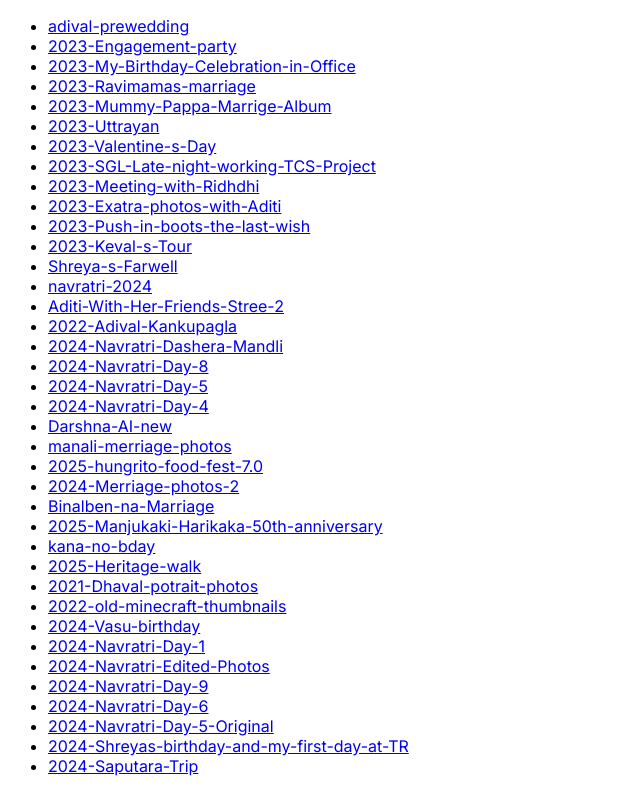
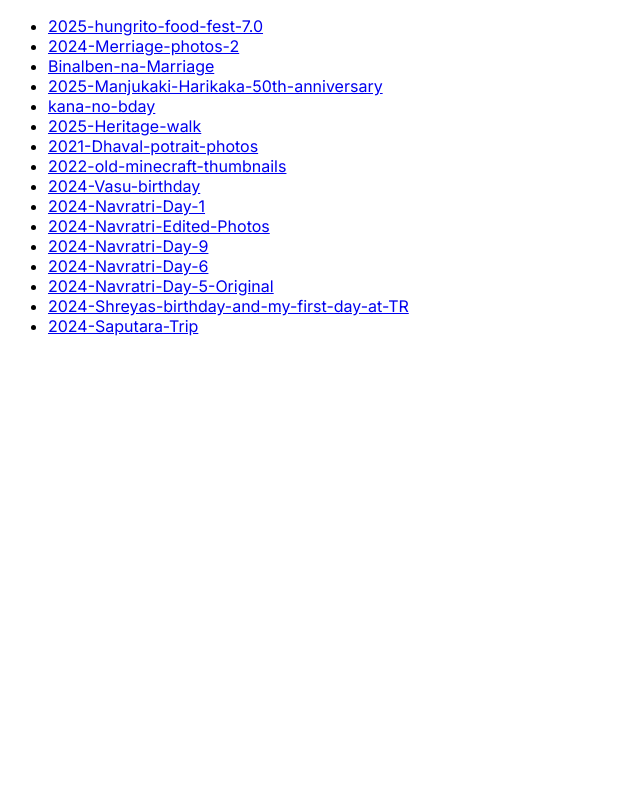
Before and after one commit to FamilyWebsites/nextjs_image_gallary_test_5, a Next.js app: page / in a window 1280 px wide. Shown: the whole page, without its empty margins (0-640 px from the left). Built offline with nearby package versions, Linux system fonts and the light colour scheme.

Commit message:
Update page.tsx

```diff
--- a/src/app/page.tsx
+++ b/src/app/page.tsx
@@ -1,27 +1,5 @@
 export default function Home() {
   const repos = [
-    'adival-prewedding',
-    '2023-Engagement-party',
-    '2023-My-Birthday-Celebration-in-Office',
-    '2023-Ravimamas-marriage',
-    '2023-Mummy-Pappa-Marrige-Album',
-    '2023-Uttrayan',
-    '2023-Valentine-s-Day',
-    '2023-SGL-Late-night-working-TCS-Project',
-    '2023-Meeting-with-Ridhdhi',
-    '2023-Exatra-photos-with-Aditi',
-    '2023-Push-in-boots-the-last-wish',
-    '2023-Keval-s-Tour',
-    'Shreya-s-Farwell',
-    'navratri-2024',
-    'Aditi-With-Her-Friends-Stree-2',
-    '2022-Adival-Kankupagla',
-    '2024-Navratri-Dashera-Mandli',
-    '2024-Navratri-Day-8',
-    '2024-Navratri-Day-5',
-    '2024-Navratri-Day-4',
-    'Darshna-AI-new',
-    'manali-merriage-photos',
     '2025-hungrito-food-fest-7.0',
     '2024-Merriage-photos-2',
     'Binalben-na-Marriage',
```
